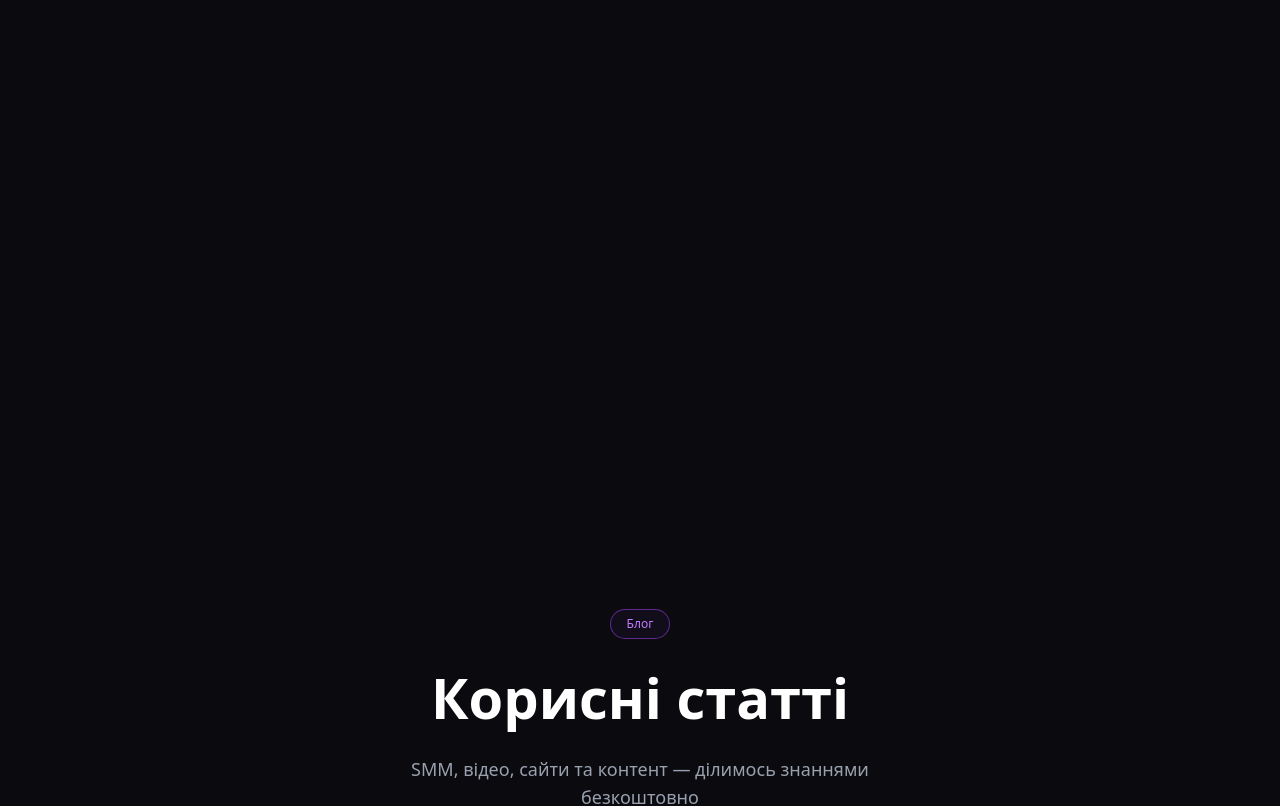
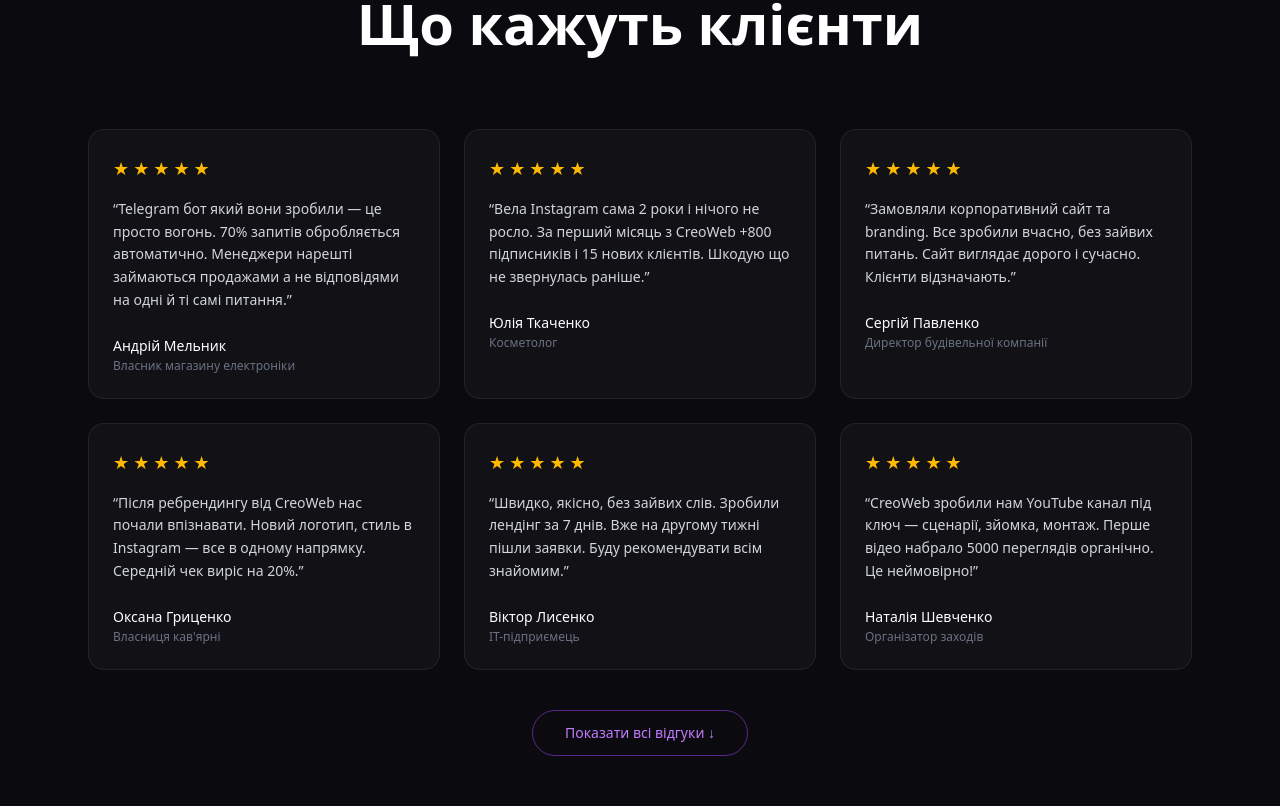
Before and after one commit to Amoizzi/creoweb, a Next.js app: page / in a window 1280 px wide. Shown: the part 6540-7346 px from the top of the page. Built offline with nearby package versions, Linux system fonts and the light colour scheme.

Commit message:
feat: testimonials expand + blog sorted by date

```diff
--- a/src/components/sections/BlogPreview.tsx
+++ b/src/components/sections/BlogPreview.tsx
@@ -5,6 +5,10 @@ import { posts } from "@/lib/posts";
 
 export default function BlogPreview() {
   const [selected, setSelected] = useState<string | null>(null);
+  const [showAll, setShowAll] = useState(false);
+
+  const sorted = [...posts].sort((a, b) => new Date(b.date).getTime() - new Date(a.date).getTime());
+  const visible = showAll ? sorted : sorted.slice(0, 9);
   const post = posts.find((p) => p.slug === selected);
   const paragraphs = post?.content.split("\n").filter(Boolean) || [];
 
@@ -12,7 +16,6 @@ export default function BlogPreview() {
     <section id="blog" className="relative py-32">
       <div className="relative z-10 max-w-6xl mx-auto px-6">
 
-        {/* Header */}
         <div className="text-center mb-12">
           <span className="inline-flex items-center border border-purple-500/50 text-purple-400 text-xs px-4 py-1.5 rounded-full mb-4 bg-purple-500/5">
             Блог
@@ -25,9 +28,8 @@ export default function BlogPreview() {
           </p>
         </div>
 
-        {/* Cards */}
         <div className="grid grid-cols-1 md:grid-cols-3 gap-6">
-          {posts.map((p) => (
+          {visible.map((p) => (
             <button
               key={p.slug}
               onClick={() => setSelected(p.slug)}
@@ -50,9 +52,18 @@ export default function BlogPreview() {
           ))}
         </div>
 
+        {sorted.length > 9 && (
+          <div className="text-center mt-10">
+            <button
+              onClick={() => setShowAll(!showAll)}
+              className="border border-purple-500/50 text-purple-400 px-8 py-3 rounded-full hover:bg-purple-500/10 transition-all duration-300 text-sm font-medium"
+            >
+              {showAll ? "Згорнути ↑" : "Показати всі статті ↓"}
+            </button>
+          </div>
+        )}
       </div>
 
-      {/* Modal */}
       {selected && post && (
         <div
           className="fixed inset-0 z-50 flex items-start justify-center p-4 pt-16 bg-black/80 backdrop-blur-sm overflow-y-auto"
@@ -62,7 +73,6 @@ export default function BlogPreview() {
             className="relative bg-[#0f0f1a] border border-white/10 rounded-3xl max-w-3xl w-full p-8 mb-8"
             onClick={(e) => e.stopPropagation()}
           >
-            {/* Close */}
             <button
               onClick={() => setSelected(null)}
               className="absolute top-6 right-6 text-gray-500 hover:text-white transition-colors bg-white/5 rounded-full p-2"
@@ -70,7 +80,6 @@ export default function BlogPreview() {
               <X size={20} />
             </button>
 
-            {/* Header */}
             <span className="inline-flex items-center border border-purple-500/30 text-purple-400 text-xs px-3 py-1 rounded-full mb-4 bg-purple-500/5">
               {post.category}
             </span>
@@ -82,26 +91,16 @@ export default function BlogPreview() {
               <span>{post.readTime} читання</span>
             </div>
 
-            {/* Content */}
             <div className="space-y-2">
               {paragraphs.map((p, i) => {
-                if (p.startsWith("## ")) {
-                  return <h2 key={i} className="font-display font-bold text-white text-2xl mt-8 mb-3">{p.replace("## ", "")}</h2>;
-                }
-                if (p.startsWith("### ")) {
-                  return <h3 key={i} className="font-display font-bold text-white text-xl mt-6 mb-2">{p.replace("### ", "")}</h3>;
-                }
-                if (p.startsWith("- ")) {
-                  return <li key={i} className="text-gray-300 ml-4 mb-1">{p.replace("- ", "")}</li>;
-                }
-                if (p.startsWith("**") && p.endsWith("**")) {
-                  return <p key={i} className="text-white font-medium mt-4">{p.replace(/\*\*/g, "")}</p>;
-                }
+                if (p.startsWith("## ")) return <h2 key={i} className="font-display font-bold text-white text-2xl mt-8 mb-3">{p.replace("## ", "")}</h2>;
+                if (p.startsWith("### ")) return <h3 key={i} className="font-display font-bold text-white text-xl mt-6 mb-2">{p.replace("### ", "")}</h3>;
+                if (p.startsWith("- ")) return <li key={i} className="text-gray-300 ml-4 mb-1">{p.replace("- ", "")}</li>;
+                if (p.startsWith("**") && p.endsWith("**")) return <p key={i} className="text-white font-medium mt-4">{p.replace(/\*\*/g, "")}</p>;
                 return <p key={i} className="text-gray-400 leading-relaxed">{p}</p>;
               })}
             </div>
 
-            {/* CTA */}
             <div className="mt-12 p-6 rounded-2xl border border-purple-500/30 bg-gradient-to-r from-purple-600/10 to-blue-600/10 text-center">
               <h3 className="font-display font-bold text-white text-xl mb-2">
                 Потрібна допомога з контентом?
--- a/src/components/sections/Testimonials.tsx
+++ b/src/components/sections/Testimonials.tsx
@@ -1,8 +1,43 @@
 "use client";
-import { motion } from "framer-motion";
-import { useIsLowEnd } from "@/hooks/useIsLowEnd";
+import { useState } from "react";
 
 const reviews = [
+  {
+    name: "Андрій Мельник",
+    role: "Власник магазину електроніки",
+    text: "Telegram бот який вони зробили — це просто вогонь. 70% запитів обробляється автоматично. Менеджери нарешті займаються продажами а не відповідями на одні й ті самі питання.",
+    stars: 5,
+  },
+  {
+    name: "Юлія Ткаченко",
+    role: "Косметолог",
+    text: "Вела Instagram сама 2 роки і нічого не росло. За перший місяць з CreoWeb +800 підписників і 15 нових клієнтів. Шкодую що не звернулась раніше.",
+    stars: 5,
+  },
+  {
+    name: "Сергій Павленко",
+    role: "Директор будівельної компанії",
+    text: "Замовляли корпоративний сайт та branding. Все зробили вчасно, без зайвих питань. Сайт виглядає дорого і сучасно. Клієнти відзначають.",
+    stars: 5,
+  },
+  {
+    name: "Оксана Гриценко",
+    role: "Власниця кав'ярні",
+    text: "Після ребрендингу від CreoWeb нас почали впізнавати. Новий логотип, стиль в Instagram — все в одному напрямку. Середній чек виріс на 20%.",
+    stars: 5,
+  },
+  {
+    name: "Віктор Лисенко",
+    role: "IT-підприємець",
+    text: "Швидко, якісно, без зайвих слів. Зробили лендінг за 7 днів. Вже на другому тижні пішли заявки. Буду рекомендувати всім знайомим.",
+    stars: 5,
+  },
+  {
+    name: "Наталія Шевченко",
+    role: "Організатор заходів",
+    text: "CreoWeb зробили нам YouTube канал під ключ — сценарії, зйомка, монтаж. Перше відео набрало 5000 переглядів органічно. Це неймовірно!",
+    stars: 5,
+  },
   {
     name: "Олена Коваль",
     role: "Власниця ресторану",
@@ -24,33 +59,25 @@ const reviews = [
 ];
 
 export default function Testimonials() {
-  const isLowEnd = useIsLowEnd();
+  const [showAll, setShowAll] = useState(false);
+  const visible = showAll ? reviews : reviews.slice(0, 6);
+
   return (
     <section id="testimonials" className="relative py-32">
       <div className="relative z-10 max-w-6xl mx-auto px-6">
-        <motion.div
-          initial={isLowEnd ? {} : { opacity: 0, y: 30 }}
-          whileInView={isLowEnd ? {} : { opacity: 1, y: 0 }}
-          viewport={{ once: true }}
-          transition={{ duration: 0.6 }}
-          className="text-center mb-16"
-        >
+        <div className="text-center mb-16">
           <span className="inline-flex items-center border border-purple-500/50 text-purple-400 text-xs px-4 py-1.5 rounded-full mb-4 bg-purple-500/5">
             Відгуки
           </span>
           <h2 className="font-display font-bold text-white mb-4" style={{ fontSize: "clamp(2rem, 5vw, 3.5rem)" }}>
             Що кажуть клієнти
           </h2>
-        </motion.div>
+        </div>
 
         <div className="grid grid-cols-1 md:grid-cols-3 gap-6">
-          {reviews.map((r, i) => (
-            <motion.div
+          {visible.map((r) => (
+            <div
               key={r.name}
-              initial={isLowEnd ? {} : { opacity: 0, y: 40 }}
-              whileInView={isLowEnd ? {} : { opacity: 1, y: 0 }}
-              viewport={{ once: true }}
-              transition={{ duration: 0.5, delay: i * 0.1 }}
               className="p-6 rounded-2xl border border-white/8 bg-white/3 hover:border-purple-500/30 transition-all duration-300"
             >
               <div className="flex gap-1 mb-4">
@@ -63,9 +90,20 @@ export default function Testimonials() {
                 <div className="font-medium text-white text-sm">{r.name}</div>
                 <div className="text-gray-500 text-xs mt-0.5">{r.role}</div>
               </div>
-            </motion.div>
+            </div>
           ))}
         </div>
+
+        {reviews.length > 6 && (
+          <div className="text-center mt-10">
+            <button
+              onClick={() => setShowAll(!showAll)}
+              className="border border-purple-500/50 text-purple-400 px-8 py-3 rounded-full hover:bg-purple-500/10 transition-all duration-300 text-sm font-medium"
+            >
+              {showAll ? "Згорнути ↑" : "Показати всі відгуки ↓"}
+            </button>
+          </div>
+        )}
       </div>
     </section>
   );
```
